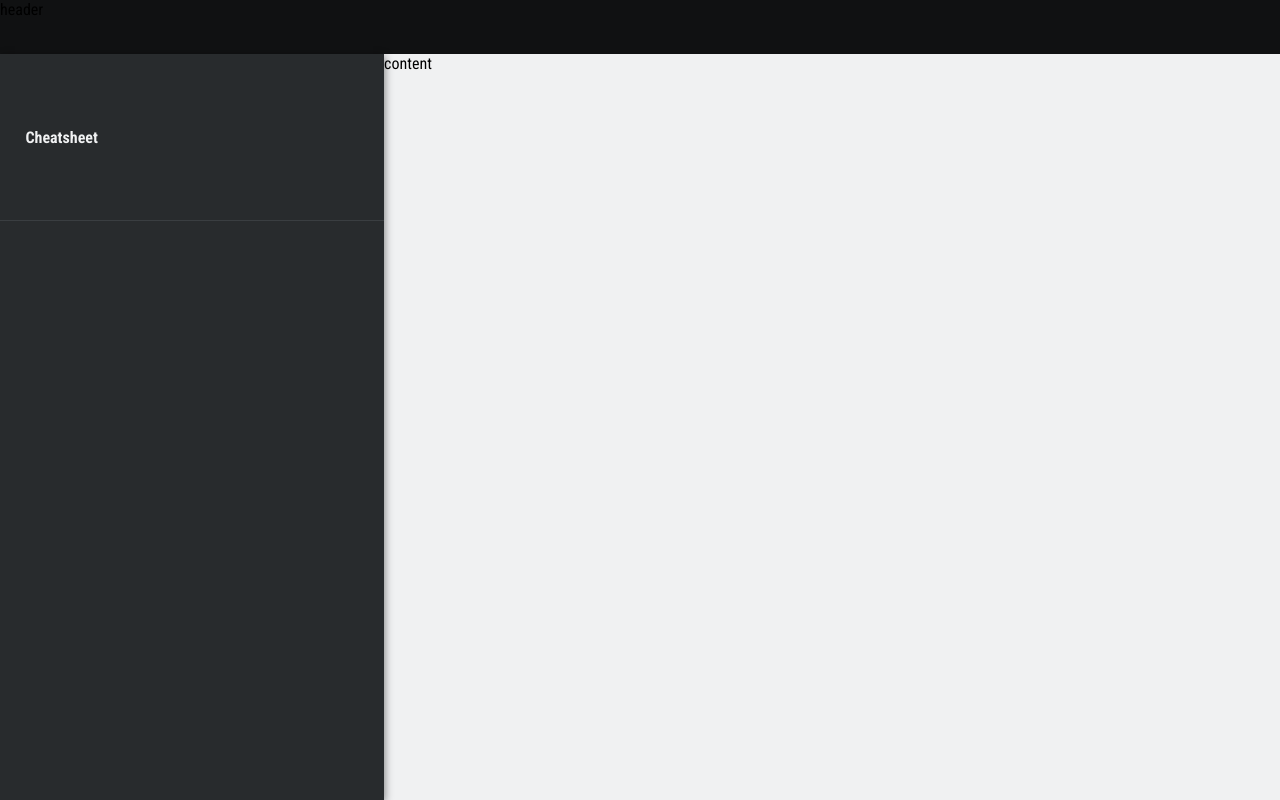
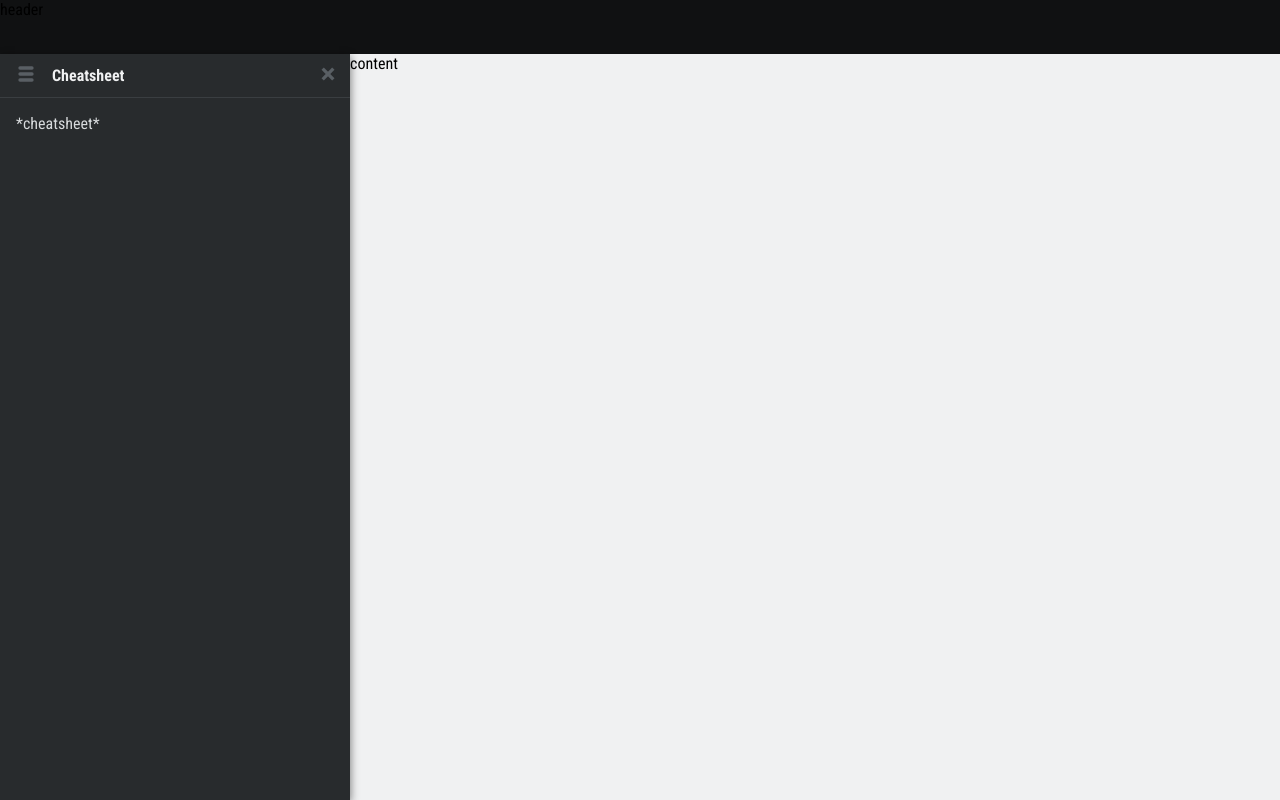
Before and after one commit to JaydenPahukula/patatomizer, a website built with Vite: page index.html in a window 1280 px wide. Built offline with nearby package versions, Linux system fonts and the light colour scheme.

Commit message:
sidebar complete for now

```diff
--- a/src/sidebar/sidebar.css
+++ b/src/sidebar/sidebar.css
@@ -2,29 +2,85 @@
 	background-color: var(--gray-1);
 	color: var(--gray-6);
 	box-shadow: rgba(0, 0, 0, 0.45) 1px 2px 8px 0px;
-	width: 350px;
-	min-width: 30%;
+	width: 25%;
+	min-width: 350px;
+	max-width: 450px;
+	overflow: hidden;
+	transition: width 0.3s, min-width 0.3s;
+}
+#sidebar.collapsed {
+	width: 52px;
+	min-width: 0;
 }
 
-#sidebar.collapsed {
+#sidebar > header {
+	border-bottom: solid 1px var(--gray-2);
+	display: flex;
+	align-items: center;
 }
 
-#sidebar-header {
-	border-bottom: solid 1px var(--gray-2);
-	padding: 8px;
-	display: flex;
-	align-items: center;
-	gap: 8px;
-}
-
-#sidebar-title {
+#sidebar > header > h2 {
 	color: var(--gray-7);
 	font-size: 16px;
 	margin: 0;
 	font-weight: bold;
+	flex-grow: 1;
+	user-select: none;
+	transition: opacity 0.2s, visibility 0.2s;
+	height: min-content;
+}
+#sidebar.collapsed > header > h2 {
+	visibility: hidden;
+	opacity: 0;
 }
 
-#sidebar-header-menu-icon {
-	height: 24px;
-	width: 24px;
+#sidebar-header-menu-button {
+	padding: 8px 14px;
+	margin: 4px;
+	background: none;
 }
+#sidebar-header-menu-button > svg {
+	height: 16px;
+	width: 16px;
+	stroke-width: 5px;
+	stroke: var(--gray-3);
+	transition: stroke 0.2s;
+}
+#sidebar-header-menu-button:hover > svg,
+#sidebar-header-menu-button:active > svg,
+#sidebar-header-menu-button:focus-visible > svg {
+	stroke: var(--gray-7);
+}
+
+#sidebar-header-x-button {
+	padding: 8px 10px;
+	margin: 4px;
+	background: none;
+	transition: opacity 0.2s, visibility 0.2s;
+}
+#sidebar-header-x-button > svg {
+	height: 16px;
+	width: 16px;
+	stroke-linecap: butt; /* heehee */
+	stroke-width: 5px;
+	stroke: var(--gray-3);
+	transition: stroke 0.2s;
+}
+#sidebar-header-x-button:hover > svg,
+#sidebar-header-x-button:active > svg,
+#sidebar-header-x-button:focus-visible > svg {
+	stroke: var(--gray-7);
+}
+#sidebar.collapsed #sidebar-header-x-button {
+	visibility: hidden;
+	opacity: 0;
+}
+
+#sidebar-content {
+	padding: 16px;
+	transition: opacity 0.2s, visibility 0.2s;
+}
+#sidebar.collapsed > #sidebar-content {
+	visibility: hidden;
+	opacity: 0;
+}
--- a/src/sidebar/sidebar.html
+++ b/src/sidebar/sidebar.html
@@ -1,13 +1,21 @@
 <div id="sidebar">
-	<header id="sidebar-header">
+	<header>
 		<!-- menu icon -->
-		<svg id="sidebar-header-menu-icon" viewBox="0 0 24 24">
-			<line x1="4" y1="5" x2="20" y2="5" />
-			<line x1="4" y1="12" x2="20" y2="12" />
-			<line x1="4" y1="19" x2="20" y2="19" />
-		</svg>
-		<h2 id="sidebar-title">Cheatsheet</h2>
-		<svg id="sidebar-header-x-icon" viewBox="0 0 24 24"></svg>
-		<svg></svg>
+		<button id="sidebar-header-menu-button">
+			<svg viewBox="0 0 24 24">
+				<line x1="3" y1="3" x2="21" y2="3" />
+				<line x1="3" y1="12" x2="21" y2="12" />
+				<line x1="3" y1="21" x2="21" y2="21" />
+			</svg>
+		</button>
+		<h2>Cheatsheet</h2>
+		<!-- x -->
+		<button id="sidebar-header-x-button">
+			<svg viewBox="0 0 24 24">
+				<line x1="4" y1="4" x2="20" y2="20" />
+				<line x1="4" y1="20" x2="20" y2="4" />
+			</svg>
+		</button>
 	</header>
+	<div id="sidebar-content">*cheatsheet*</div>
 </div>
--- a/src/sidebar/sidebar.js
+++ b/src/sidebar/sidebar.js
@@ -2,6 +2,9 @@ import "./sidebar.css";
 
 const sidebar = document.getElementById("sidebar");
 
-// sidebar.addEventListener("click", () => {
-// 	sidebar.classList.toggle("collapsed");
-// });
+function toggleSidebar() {
+	sidebar.classList.toggle("collapsed");
+}
+
+document.getElementById("sidebar-header-menu-button").addEventListener("click", toggleSidebar);
+document.getElementById("sidebar-header-x-button").addEventListener("click", toggleSidebar);
--- a/src/style.css
+++ b/src/style.css
@@ -34,4 +34,10 @@ body {
 svg {
 	stroke-linecap: round;
 	stroke-linejoin: round;
+	flex-shrink: 0;
 }
+
+button {
+	border: none;
+	cursor: pointer;
+}
```
